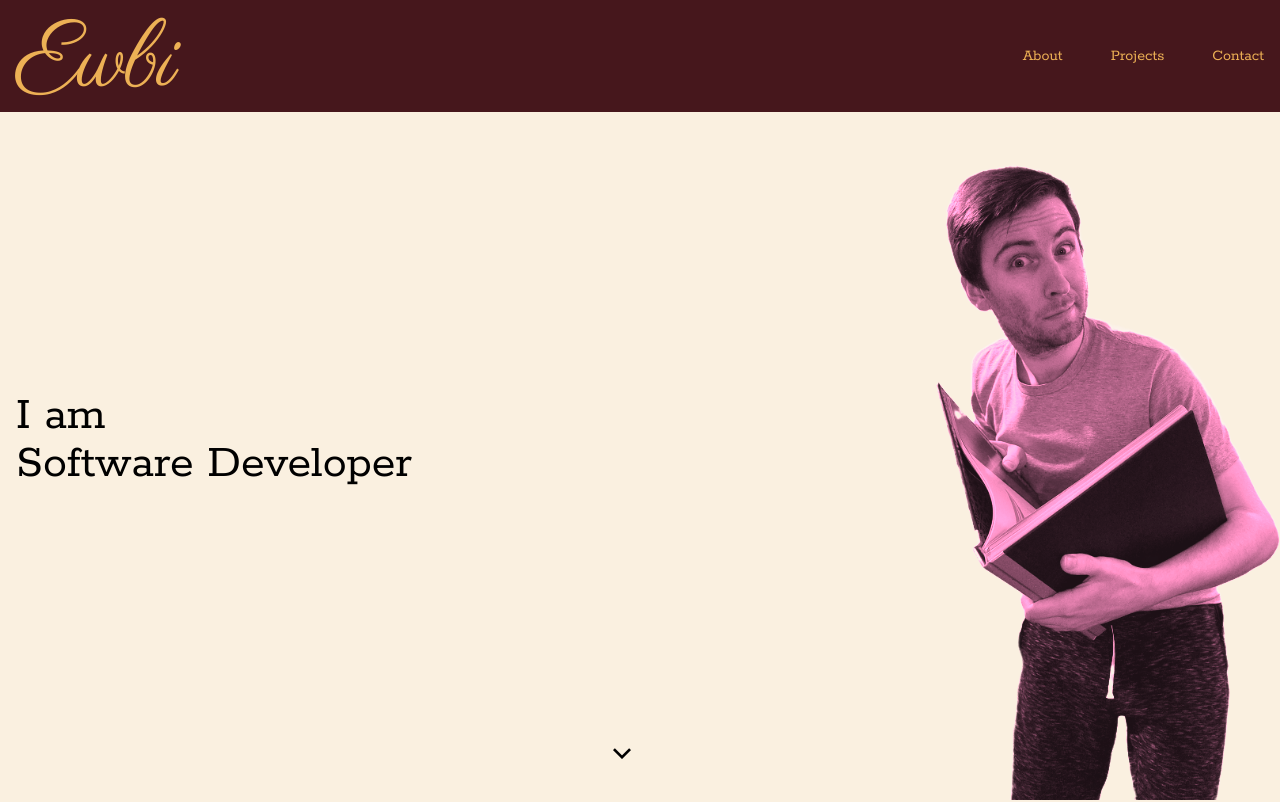
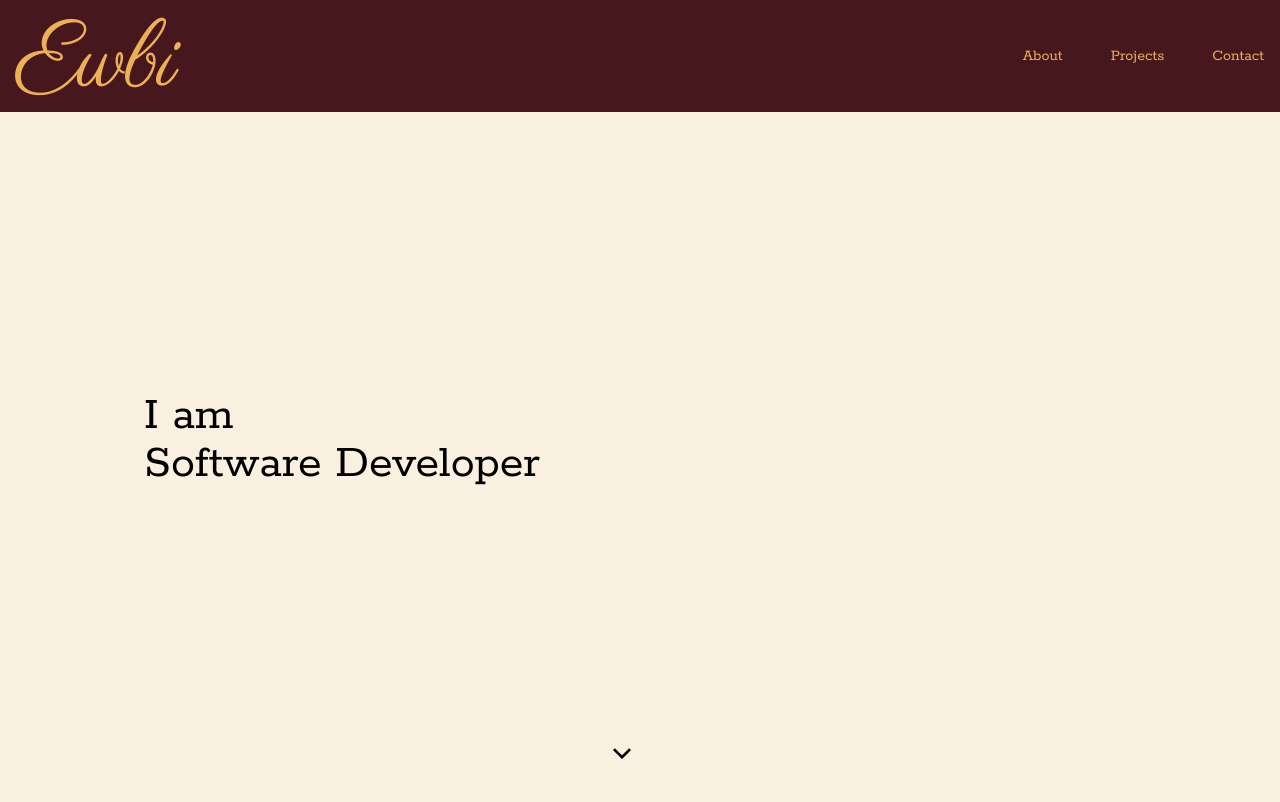
Before and after one commit to EwbiDev/ewbi-portfolio, a React (Vite) app: page / in a window 1280 px wide. Shown: the top 802 px of the page. Built offline with nearby package versions, Linux system fonts and the light colour scheme.

Commit message:
feat: change content display type

```diff
--- a/src/components/Body/index.jsx
+++ b/src/components/Body/index.jsx
@@ -1,12 +1,9 @@
 import Content from "../Content";
-import PageMargin from "@commonComponents/PageMargin";
 
 export default function Body() {
   return (
-    <div className="content flex h-full w-full">
-      <PageMargin />
+    <div className="content h-full w-full">
       <Content />
-      <PageMargin showImage={true} />
     </div>
   );
 }
--- a/src/components/Content/index.jsx
+++ b/src/components/Content/index.jsx
@@ -6,7 +6,7 @@ import ProjectList from "../ProjectList";
 
 export default function Content() {
   return (
-    <main className="grow">
+    <main className="mx-auto grow sm:max-w-[640px] lg:max-w-[768px] xl:max-w-[1024px]">
       <Landing />
       <About />
       <ProjectList />
```
